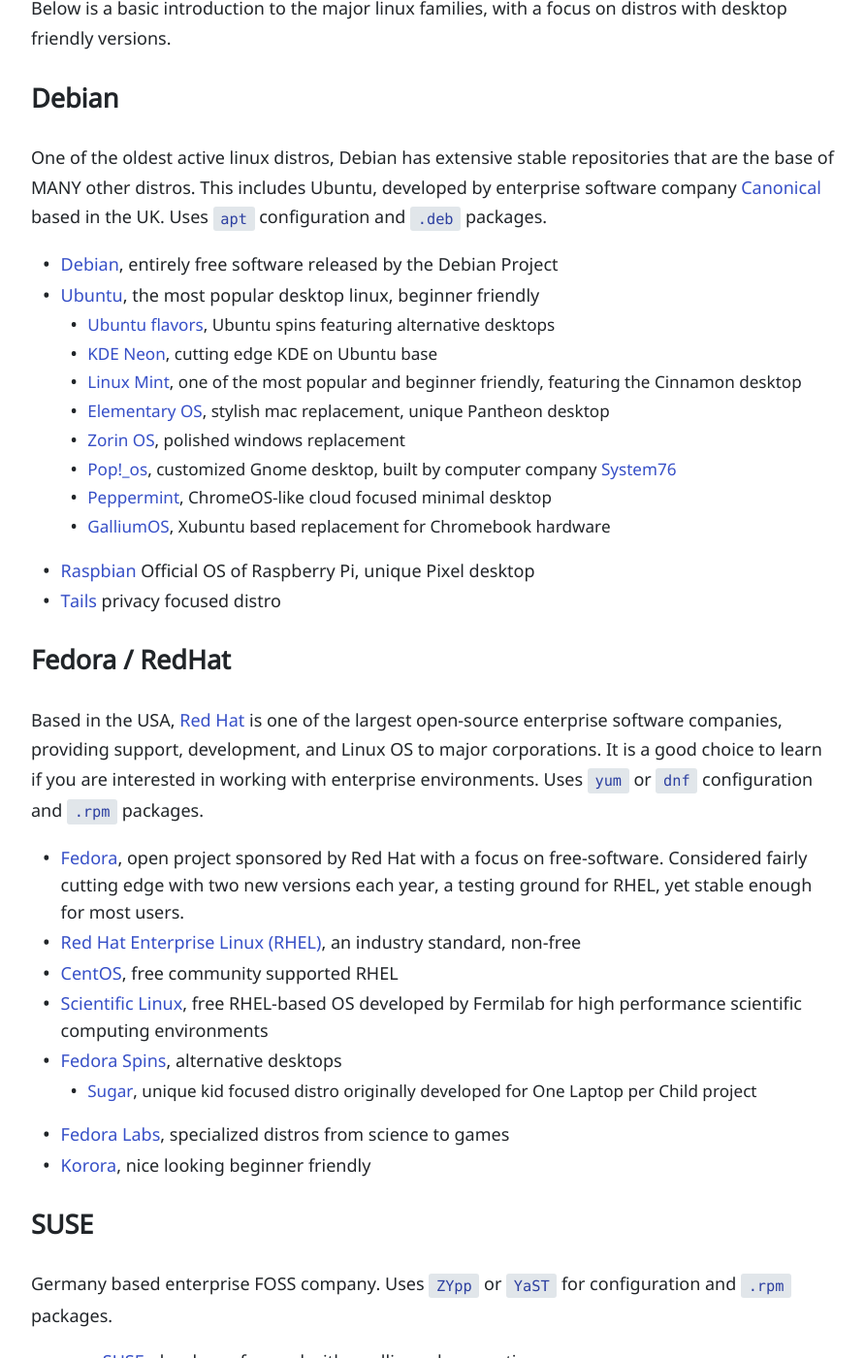
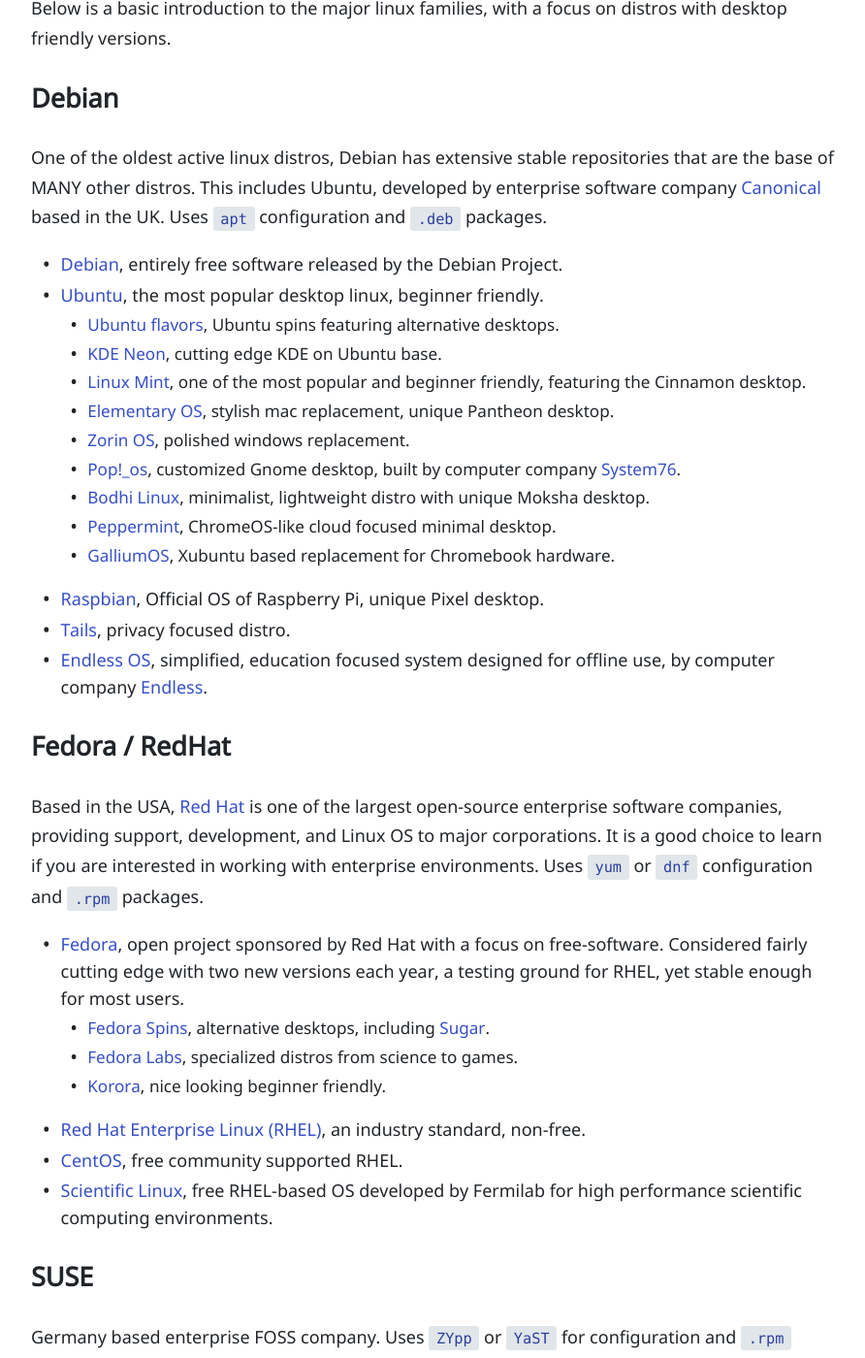
Before and after one commit to evanwill/_drafts, a Jekyll site: the page built from _notes/linux-intro.md, in a window 1280 px wide and 1400 px high, scrolled down 4648 px. Shown: the whole window at 97% size, without its empty margins (194-1086 px from the left). Built offline with Jekyll 4.4.1, drawn with Linux system fonts in a browser that asks for light colours; some of the changed text lies outside the part shown.

Commit message:
linux intro

```diff
--- a/_notes/linux-intro.md
+++ b/_notes/linux-intro.md
@@ -75,12 +75,12 @@
 
 Major desktops:
 - [GNOME](https://www.gnome.org/). modern, minimalistic, no start menu, [extensions](https://extensions.gnome.org/) add functionality, themes easily change the look.
-    - [Budgie](https://budgie-desktop.org/). up-and-coming project (get newest version with [Solus](https://solus-project.com/))
-    - [Cinnamon](http://developer.linuxmint.com/projects.html). more traditional desktop with start menu (get newest version with [Mint](https://www.linuxmint.com/))
-    - [MATE](https://mate-desktop.org/). traditional, based on an old version of GNOME
+    - [Budgie](https://budgie-desktop.org/). up-and-coming project (get newest version with [Solus](https://solus-project.com/)).
+    - [Cinnamon](http://developer.linuxmint.com/projects.html). more traditional desktop with start menu (get newest version with [Mint](https://www.linuxmint.com/)).
+    - [MATE](https://mate-desktop.org/). traditional, based on an old version of GNOME.
     - ~~Unity~~. Until version 17.10, Ubuntu shipped with a unique desktop. It is still available in LTS version 16.04, but the future is uncertain.
-- [KDE](https://www.kde.org/). very configurable, complex, windows-like (get newest version with [Neon](https://neon.kde.org/))
-- [Xfce](https://www.xfce.org/). lighter weight, traditional linux desktop
+- [KDE](https://www.kde.org/). very configurable, complex, windows-like (get newest version with [Neon](https://neon.kde.org/)).
+- [Xfce](https://www.xfce.org/). lighter weight, traditional linux desktop.
 - [LXDE](http://lxde.org/). very light weight, basic features. Also see [LXQt](http://lxqt.org/) variant.
 - [Sugar](https://www.sugarlabs.org/). very unique, kid focused, educational desktop.
 - Tiling window managers, e.g. [xmonad](http://xmonad.org/)
@@ -129,18 +129,20 @@
 This includes Ubuntu, developed by enterprise software company [Canonical](https://www.canonical.com/) based in the UK.
 Uses `apt` configuration and `.deb` packages.
 
-- [Debian](https://www.debian.org/), entirely free software released by the Debian Project
-- [Ubuntu](https://www.ubuntu.com/), the most popular desktop linux, beginner friendly
-    - [Ubuntu flavors](https://www.ubuntu.com/download/ubuntu-flavours), Ubuntu spins featuring alternative desktops
-    - [KDE Neon](https://neon.kde.org/), cutting edge KDE on Ubuntu base
-    - [Linux Mint](https://www.linuxmint.com/), one of the most popular and beginner friendly, featuring the Cinnamon desktop
-    - [Elementary OS](https://elementary.io/), stylish mac replacement, unique Pantheon desktop
-    - [Zorin OS](https://zorinos.com/), polished windows replacement
-    - [Pop!_os](https://system76.com/pop), customized Gnome desktop, built by computer company [System76](https://system76.com)
-    - [Peppermint](https://peppermintos.com/), ChromeOS-like cloud focused minimal desktop
-    - [GalliumOS](https://galliumos.org/), Xubuntu based replacement for Chromebook hardware
-- [Raspbian](https://www.raspberrypi.org/downloads/raspbian/) Official OS of Raspberry Pi, unique Pixel desktop
-- [Tails](https://tails.boum.org/index.en.html) privacy focused distro
+- [Debian](https://www.debian.org/), entirely free software released by the Debian Project.
+- [Ubuntu](https://www.ubuntu.com/), the most popular desktop linux, beginner friendly.
+    - [Ubuntu flavors](https://www.ubuntu.com/download/ubuntu-flavours), Ubuntu spins featuring alternative desktops.
+    - [KDE Neon](https://neon.kde.org/), cutting edge KDE on Ubuntu base.
+    - [Linux Mint](https://www.linuxmint.com/), one of the most popular and beginner friendly, featuring the Cinnamon desktop.
+    - [Elementary OS](https://elementary.io/), stylish mac replacement, unique Pantheon desktop.
+    - [Zorin OS](https://zorinos.com/), polished windows replacement.
+    - [Pop!_os](https://system76.com/pop), customized Gnome desktop, built by computer company [System76](https://system76.com).
+    - [Bodhi Linux](), minimalist, lightweight distro with unique Moksha desktop.
+    - [Peppermint](https://peppermintos.com/), ChromeOS-like cloud focused minimal desktop.
+    - [GalliumOS](https://galliumos.org/), Xubuntu based replacement for Chromebook hardware.
+- [Raspbian](https://www.raspberrypi.org/downloads/raspbian/), Official OS of Raspberry Pi, unique Pixel desktop.
+- [Tails](https://tails.boum.org/index.en.html), privacy focused distro.
+- [Endless OS](https://endlessos.com/home/), simplified, education focused system designed for offline use, by computer company [Endless](https://endlessos.com/computers/).
 
 ### Fedora / RedHat
 
@@ -149,22 +151,21 @@
 Uses `yum` or `dnf` configuration and `.rpm` packages.
 
 - [Fedora](https://getfedora.org/), open project sponsored by Red Hat with a focus on free-software. Considered fairly cutting edge with two new versions each year, a testing ground for RHEL, yet stable enough for most users.
-- [Red Hat Enterprise Linux (RHEL)](https://www.redhat.com/en/technologies/linux-platforms/enterprise-linux), an industry standard, non-free
-- [CentOS](https://www.centos.org/), free community supported RHEL
-- [Scientific Linux](https://www.scientificlinux.org/), free RHEL-based OS developed by Fermilab for high performance scientific computing environments
-- [Fedora Spins](https://spins.fedoraproject.org/), alternative desktops
-    - [Sugar](https://spins.fedoraproject.org/en/soas/), unique kid focused distro originally developed for One Laptop per Child project
-- [Fedora Labs](https://labs.fedoraproject.org/), specialized distros from science to games
-- [Korora](https://kororaproject.org/), nice looking beginner friendly
+    - [Fedora Spins](https://spins.fedoraproject.org/), alternative desktops, including [Sugar](https://spins.fedoraproject.org/en/soas/).
+    - [Fedora Labs](https://labs.fedoraproject.org/), specialized distros from science to games.
+    - [Korora](https://kororaproject.org/), nice looking beginner friendly.
+- [Red Hat Enterprise Linux (RHEL)](https://www.redhat.com/en/technologies/linux-platforms/enterprise-linux), an industry standard, non-free.
+- [CentOS](https://www.centos.org/), free community supported RHEL.
+- [Scientific Linux](https://www.scientificlinux.org/), free RHEL-based OS developed by Fermilab for high performance scientific computing environments.
 
 ### SUSE
 
 Germany based enterprise FOSS company.
 Uses `ZYpp` or `YaST` for configuration and `.rpm` packages.
 
-- [openSUSE](https://www.opensuse.org/), developer focused with a rolling release option
-- [SUSE Linux Enterprise](https://www.suse.com/), commercial distro with focus on mature and stable server environments
-- [GeckoLinux](https://geckolinux.github.io/), openSUSE spin focused on being user friendly
+- [openSUSE](https://www.opensuse.org/), developer focused with a rolling release option, Tumbleweed.
+    - [GeckoLinux](https://geckolinux.github.io/), openSUSE spin focused on being user friendly.
+- [SUSE Linux Enterprise](https://www.suse.com/), commercial distro with focus on mature and stable server environments.
 
 ### Arch
 
@@ -173,18 +174,15 @@
 Uses `pacman` for configuration.
 
 - [Arch](https://www.archlinux.org/)
-- [Manjaro](https://manjaro.org/), user friendly Arch for beginners
-- [Antergos](https://antergos.com/), user friendly Arch
+- [Manjaro](https://manjaro.org/), user friendly Arch for beginners.
+- [Antergos](https://antergos.com/), user friendly Arch.
 
 ### Other
 
-**Android.** Based on Linux, Android is the most popular smart phone OS in the world.
-- [Android-x86](http://www.android-x86.org/download), port of Android that can be run on a laptop.
-
 **Independent.** Some distros go it alone. For example:
-- [Solus](https://solus-project.com/), up-and-coming independent distro developing Budgie desktop
-- [Mageia](http://www.mageia.org/en/), France based community focused distro
-- [Alpine Linux](https://www.alpinelinux.org/), minimalistic, security focused distro from Norway
+- [Solus](https://solus-project.com/), up-and-coming independent distro developing Budgie desktop.
+- [Mageia](http://www.mageia.org/en/), France based community focused distro.
+- [Alpine Linux](https://www.alpinelinux.org/), minimalistic, security focused distro from Norway, commonly used as basic server image.
 - [Linux From Scratch](http://www.linuxfromscratch.org/), build everything yourself, step-by-step DIY!
 
 **Portable.** Some linux distros are specifically designed to be portable, i.e. you always use them from a USB stick and do not install to a hard drive.
@@ -194,18 +192,22 @@
 - [Slax](https://www.slax.org/en/)
 - [Porteus](http://www.porteus.org/)
 
+**Android.** Based on Linux, Android is the most popular smart phone OS in the world.
+- [Android-x86](http://www.android-x86.org/download), port of Android that can be run on a laptop.
+
 **Entertainment.** There are many specialized minimalist distros that act as entertainment centers, usually run on a Raspberry Pi or similar device.
-- music player: [Volumio](https://volumio.org/)
-- media center: [OSMC](https://osmc.tv/), [OpenELEC](http://openelec.tv/)
-- gaming: [RetroPie](https://retropie.org.uk/) or [SteamOS](http://store.steampowered.com/steamos/)
-- NAS: [FreeNAS](http://www.freenas.org/) or [EasyNAS](http://www.easynas.org/)
+- music player: [Volumio](https://volumio.org/).
+- media center: [OSMC](https://osmc.tv/) or [OpenELEC](http://openelec.tv/).
+- gaming: [RetroPie](https://retropie.org.uk/) or [SteamOS](http://store.steampowered.com/steamos/).
+- NAS: [FreeNAS](http://www.freenas.org/) or [EasyNAS](http://www.easynas.org/).
 
 **Utilities.** Some specialized distros are basic utilities used to work on a computer where the main drive or OS maybe corrupted.
-- [GParted Live](https://gparted.sourceforge.io/livecd.php), partition and disk utility
-- [Clonezilla](http://www.clonezilla.org/), disk imaging/cloning deployment or recovery
-- [DBAN](https://dban.org/), disk data destroyer
+- [GParted Live](https://gparted.sourceforge.io/livecd.php), partition and disk utility.
+- [Clonezilla](http://www.clonezilla.org/), disk imaging/cloning deployment or recovery.
+- [DBAN](https://dban.org/), disk data destroyer.
 
 **Other open OS.** There are other open-source OS out there, Linux is just the most popular.
-- BSD. Considered rock-solid stable and secure for servers, with desktop options [FreeBSD](https://www.freebsd.org/) and [TrueOS](https://www.trueos.org/)
-- [Haiku](https://www.haiku-os.org/)
-- [KolibriOS](http://kolibrios.org/en/), minimalist, tiny OS
+- BSD. Considered rock-solid stable and secure for servers, with desktop options [FreeBSD](https://www.freebsd.org/) and [TrueOS](https://www.trueos.org/).
+- [Haiku](https://www.haiku-os.org/), based on BeOS, an early competitor to Mac.
+- [KolibriOS](http://kolibrios.org/en/), minimalist, tiny OS.
+- [Redox OS](https://www.redox-os.org/), newly developed OS written in [Rust](https://www.rust-lang.org/en-US/) language.
```
Also changed, not shown: other parts of _notes/linux-intro.md (+5 -5 lines).
